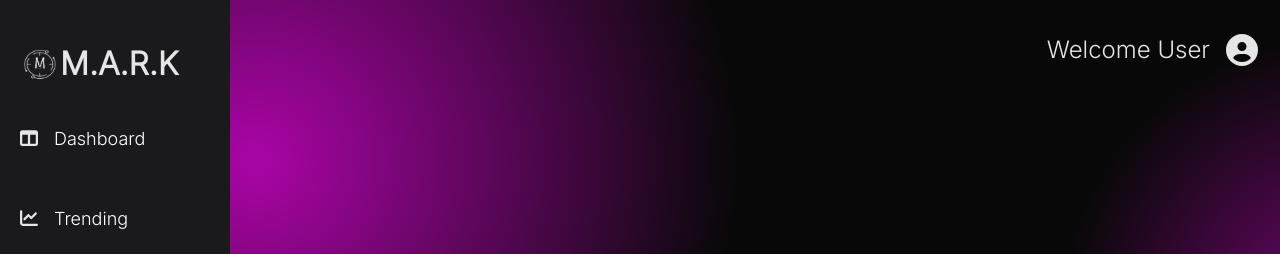
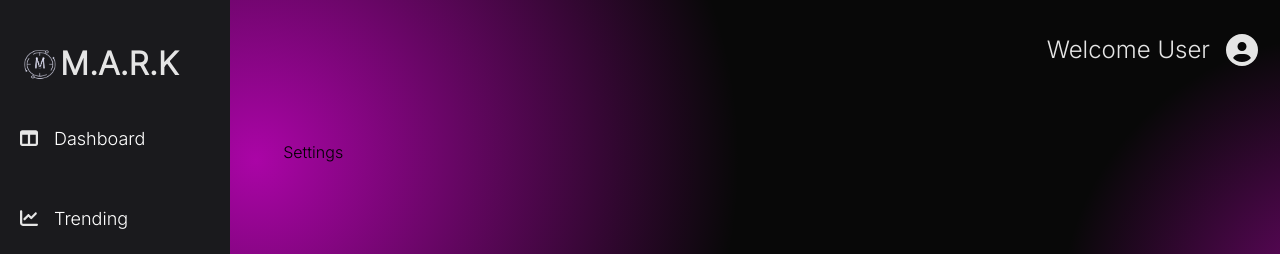
Before and after one commit to YujenM/Decentralized_Curreny, a React (Create React App) app in the folder Frontend/dcfrontend/: page /settings in a window 1280 px wide. Shown: the top 254 px of the page. Built offline with nearby package versions, Linux system fonts and the light colour scheme; no server answers; sample sign-in values are in the browser's storage; a web font is replaced by a local one.

Commit message:
frontend setting pge added

```diff
--- a/Frontend/dcfrontend/src/App.js
+++ b/Frontend/dcfrontend/src/App.js
@@ -28,6 +28,7 @@ import Alert from './Components/Alert';
 import { useState } from 'react';
 import Analysisdata from './pages/AnalysisDetails';
 import Detailenews from './pages/Detailenews';
+import Settings from './pages/Settings';
 
 const DisplayNavbar = () => {
   const location = useLocation();
@@ -95,6 +96,11 @@ function App() {
                 <Detailenews/>
               </ProtectedRoutes>
             } />
+            <Route exact path='/settings' element={
+              <ProtectedRoutes>
+                <Settings/>
+              </ProtectedRoutes>
+            } />
           </Routes>
         </Router>
       </Trendingdata>
--- a/Frontend/dcfrontend/src/Components/Trendingchart.jsx
+++ b/Frontend/dcfrontend/src/Components/Trendingchart.jsx
@@ -9,8 +9,8 @@ function Trendingchart() {
     const { trendingdata, gettrendingdata } = useContext(UserContext);
     const hasFetchedData = useRef(false);
     const [selectedCrypto, setSelectedCrypto] = useState('Bitcoin');
-    const [analysitime, SetAnalysistime] = useState('7d');
-    const [activeButton, setActiveButton] = useState('7d');
+    const [analysitime, SetAnalysistime] = useState('24H');
+    const [activeButton, setActiveButton] = useState('24h');
     useEffect(() => {
 
         hasFetchedData.current = false;
--- a/Frontend/dcfrontend/src/Css/Dashnews.css
+++ b/Frontend/dcfrontend/src/Css/Dashnews.css
@@ -3,11 +3,6 @@
     padding: 0;
     box-sizing: border-box;
 }
-
-
-
-
-
 :root {
     --mainColor: #1A1A1D;
     --mainColorLight: #4E4E50;
@@ -61,7 +56,7 @@
 .newscontainer {
     width: 100%;
     display: flex;
-    justify-content: space-between;
+    /* justify-content: space-between;  */
     border-bottom: 1px solid var(--textColor);
     margin-top: 5%;
     cursor: pointer;
@@ -111,7 +106,7 @@
 }
 .Dnewsimg img{
     width:30vw;
-    height: 30vh;
+    height: 40vh;
     border-radius: 10px;
 }
 .Dnewsheading{
--- /dev/null
+++ b/Frontend/dcfrontend/src/Css/Setting.css
@@ -0,0 +1,35 @@
+*{
+    margin: 0;
+    padding: 0;
+    box-sizing: border-box;
+}
+.dashboard-container {
+    margin-left:19%;
+    padding: 20px;
+
+
+    height: 100%;
+
+}
+
+.dashboard-content {
+    /* background-color: white; */
+    padding: 20px;
+    border-radius: 8px;
+    /* box-shadow: 0 2px 4px rgba(0, 0, 0, 0.1); */
+}
+
+
+@media(max-width:900px){
+    .dashboard-container{
+        margin-left: 0%;
+        /* background-color: red; */
+        width: 100%;
+    }
+
+}
+@media (max-width: 400px) {
+    .dashboard-container{
+        padding: 0px;
+    }
+}
--- a/Frontend/dcfrontend/src/pages/Detailenews.jsx
+++ b/Frontend/dcfrontend/src/pages/Detailenews.jsx
@@ -31,11 +31,11 @@ function Detailenews() {
                     deatilednews && deatilednews.length > 0 ? (
                         deatilednews.map((item, index) => (
                             <div className='newsdata' key={index}>
-                                <h1 className='Dnewstitle text-center'>News Details</h1>
+                                <h1 className='Dnewstitle text-center mb-5'>News Details</h1>
                                 <div className='Dnewsimg flex justify-center align-center'>
                                     <img src={item.Tumbnail} alt={item.title} />
                                 </div>
-                                <p className='text-center Dnewsheading'>{item.NewsTitle}</p>
+                                <p className='text-center Dnewsheading mt-5'>{item.NewsTitle}</p>
                                 <p className='text-center mt-3 Dnewsdescription'> {item.NewDescription}</p>
                                 <div className='Dnewsbtn'>
                                     <button ><a href={item.NewsUrl}>Read More <FontAwesomeIcon icon={icon.faChevronRight} /></a></button>
--- /dev/null
+++ b/Frontend/dcfrontend/src/pages/Settings.jsx
@@ -0,0 +1,17 @@
+import React from 'react'
+import '../Css/Setting.css';
+
+
+function Settings() {
+  return (
+    <div className='dashboard-container'>
+        <div className='dashboard-content'>
+            <h1>Settings</h1>
+
+        </div>
+
+    </div>
+  )
+}
+
+export default Settings
```
